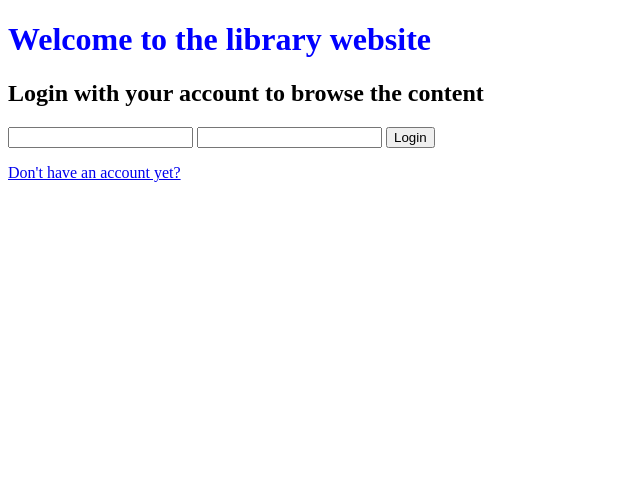
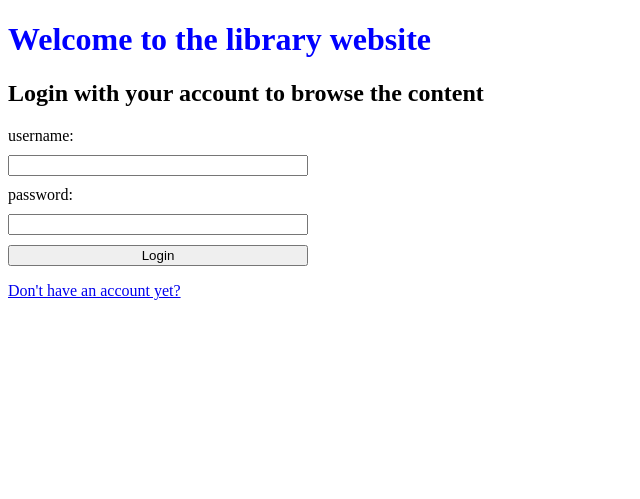
Before and after one commit to NFiveDev/development, a PHP site: page / in a window 1280 px wide. Shown: the top 499 px of the page, without its empty margins (0-640 px from the left). Run offline with PHP 8.4, Linux system fonts and the light colour scheme.

Commit message:
login style

```diff
--- a/php/library/src/index.php
+++ b/php/library/src/index.php
@@ -1,3 +1,8 @@
+<?php
+
+
+?>
+
 <!DOCTYPE html>
 <html lang="en">
 
@@ -15,15 +20,11 @@
     <main class="container">
         <h2>Login with your account to browse the content</h2>
 
-        <form action="" class="">
-            <label for="">
-                <input type="text">
-            </label>
-
-            <label for="">
-                <input type="text">
-            </label>
-
+        <form method="POST" action="/" class="login-form">
+            <label for="username">username:</label>
+            <input type="text" id="username" name="username">
+            <label for="password">password:</label>
+            <input type="text" id="password" name="password">
             <button type="submit">Login</button>
         </form>
 
--- a/php/library/src/static/style.css
+++ b/php/library/src/static/style.css
@@ -26,6 +26,13 @@ h1 {
     padding-top: 5px;
 }
 
+.login-form {
+    display: flex;
+    flex-direction: column;
+    max-width: 300px;
+    gap: 10px;
+}
+
 .signup-form {
     display: flex;
     flex-direction: column;
```
Also changed, not shown: php/library/src/routes/signup.php (line endings or trailing spaces).
